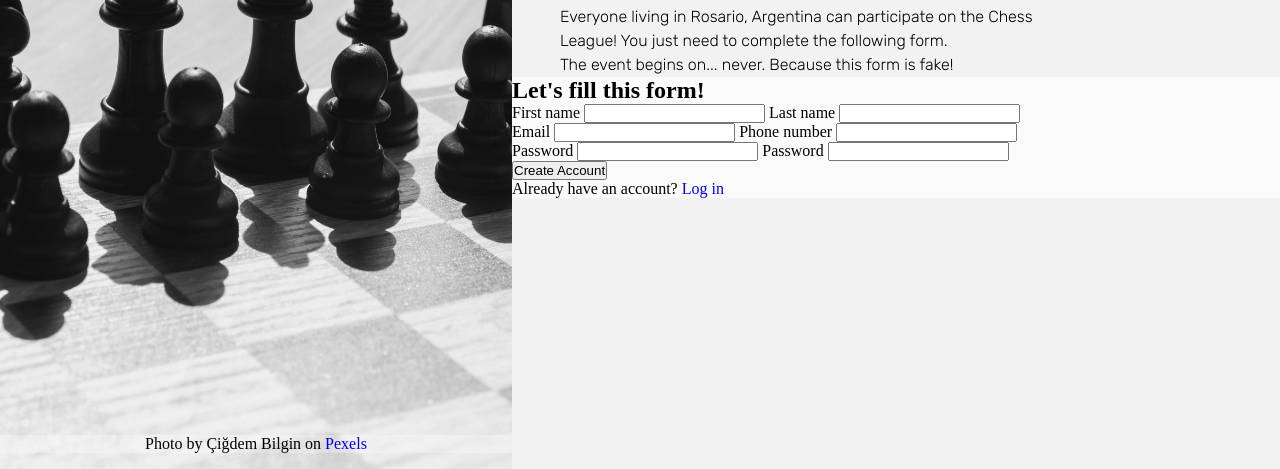
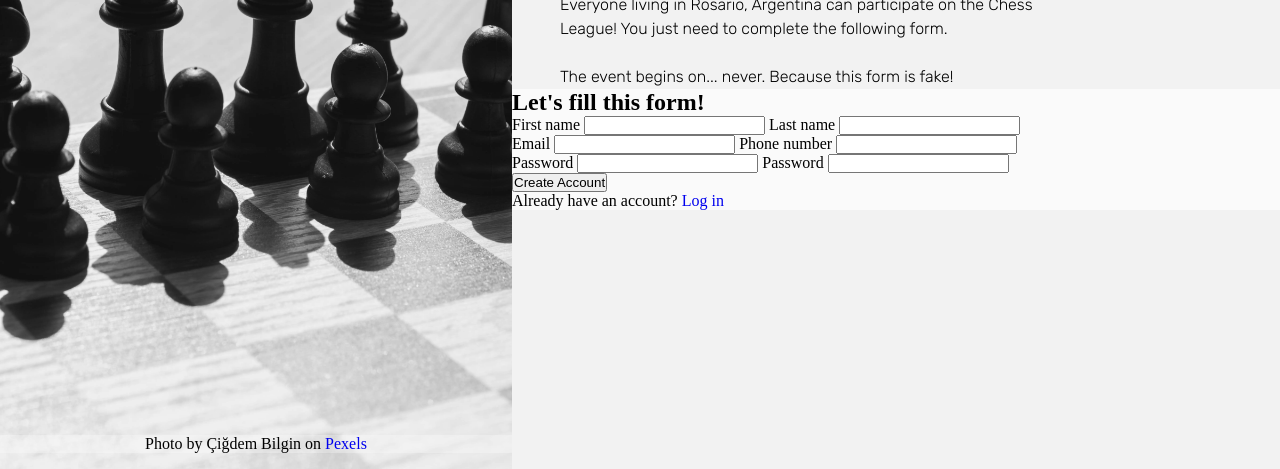
Before and after one commit to It-is-Michel/odin-sing-up-form, a plain HTML site: page index.html in a window 1280 px wide. Shown: the part 331-800 px from the top of the page. Drawn offline with Linux system fonts and the light colour scheme; a web font is replaced by a local one.

Commit message:
feat: Merge form section context texts

```diff
--- a/index.html
+++ b/index.html
@@ -23,8 +23,7 @@
 
         <h1 class="form-section__heading">Join the Chess League!</h1>
 
-        <p class="form-section__context-text">Everyone living in Rosario, Argentina can participate on the Chess League! You just need to complete the following form.</p>
-        <p class="form-section__context-text">The event begins on... never. Because this form is fake!</p>
+        <p class="form-section__context-text">Everyone living in Rosario, Argentina can participate on the Chess League! You just need to complete the following form.<br><br>The event begins on... never. Because this form is fake!</p>
 
       </div>
 
```
